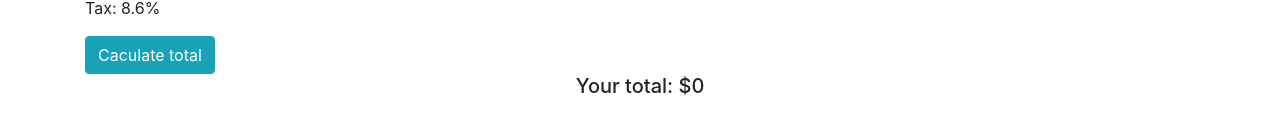
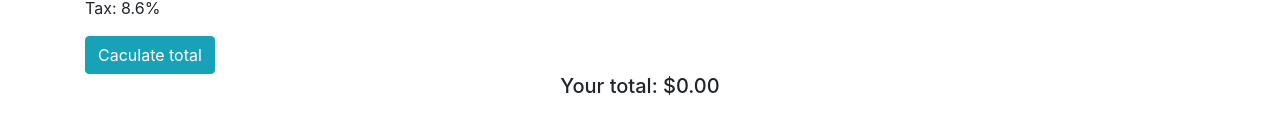
Before and after one commit to ChelseaTompkins/tip-calculator, a React (Create React App) app: page / in a window 1280 px wide. Shown: the part 206-340 px from the top of the page. Built offline with nearby package versions, Linux system fonts and the light colour scheme.

Commit message:
Updated total display

```diff
--- a/src/components/BillItem.js
+++ b/src/components/BillItem.js
@@ -28,7 +28,7 @@ class BillItem extends Component {
                     </div>
                     <button className="btn btn-info" type="submit">Caculate total</button>
                 </form>
-                <h5 className="total">Your total: ${this.props.total}</h5>
+                <h5 className="total">Your total: ${this.props.total.toFixed(2)}</h5>
             </div>
         )
     }
```
